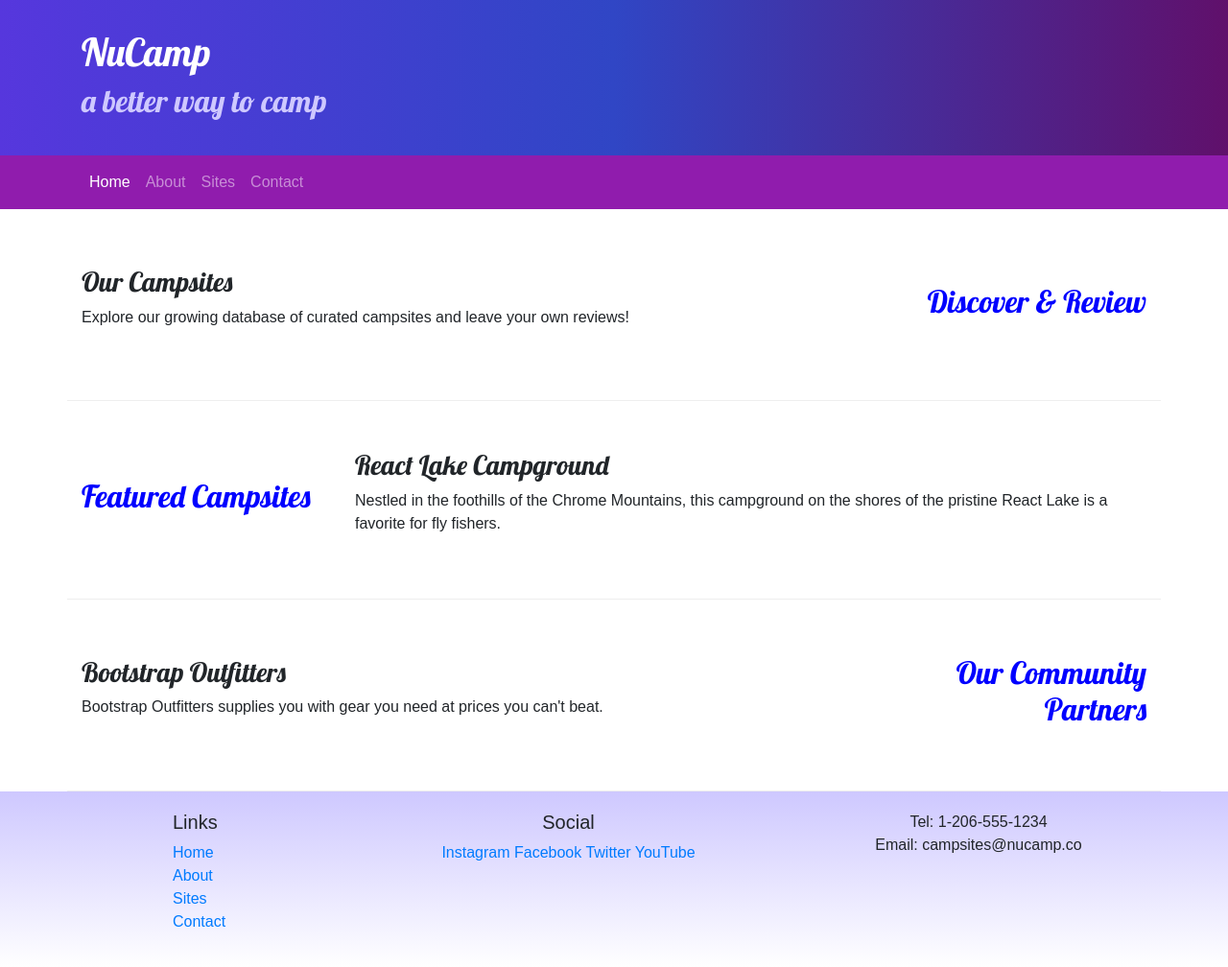
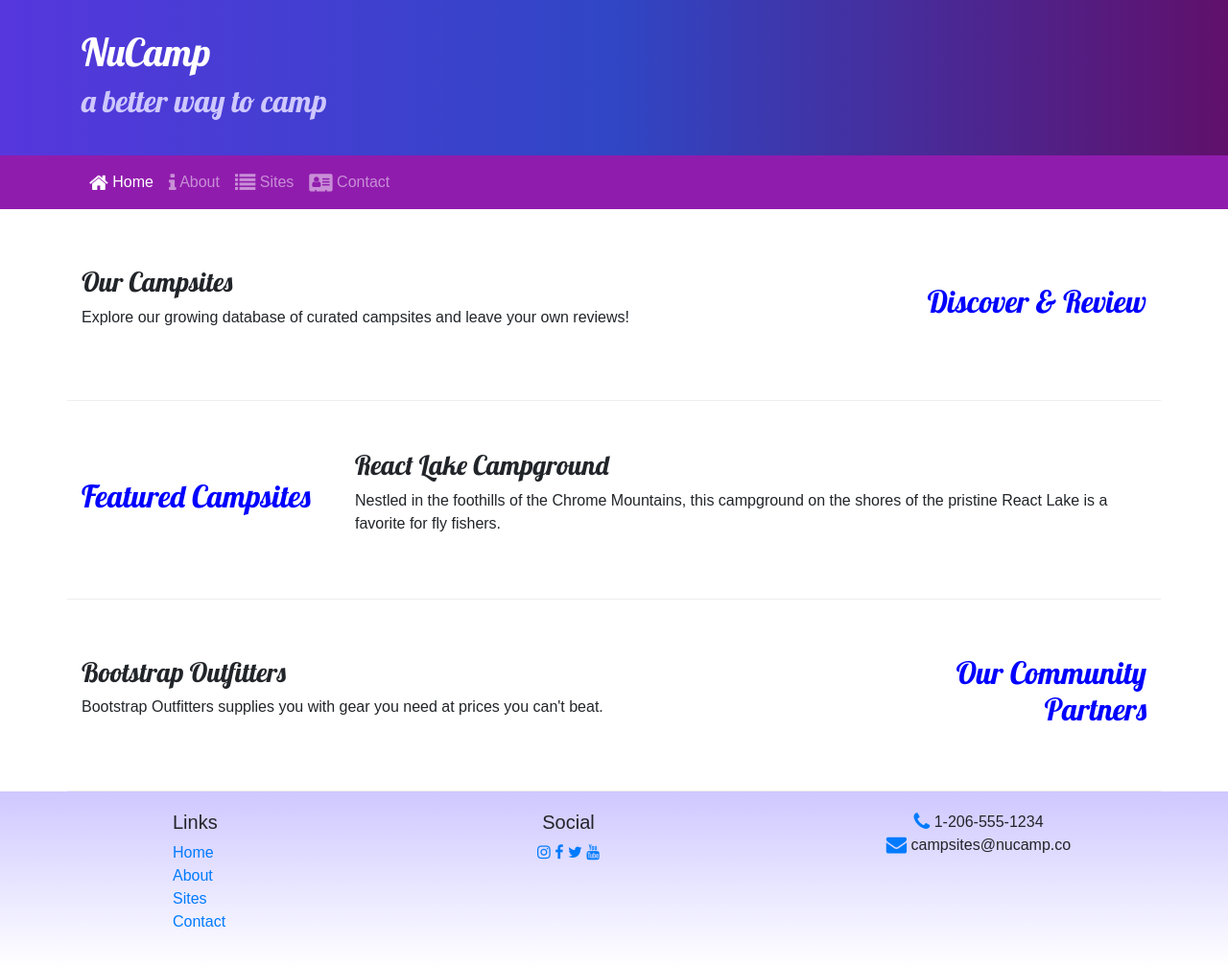
Before and after one commit to victrzzz/nucampsite, a website: page index.html in a window 1280 px wide. Shown: the whole page at 96% size. Drawn offline with nearby package versions, Linux system fonts and the light colour scheme.

Commit message:
Nav Icons

```diff
--- a/index.html
+++ b/index.html
@@ -10,6 +10,7 @@
         <link rel="stylesheet" href="node_modules/bootstrap/dist/css/bootstrap.min.css" />
 
         <!-- Additional CSS must be placed after Bootstrap CSS -->
+        <link rel="stylesheet" href="node_modules/font-awesome/css/font-awesome.min.css" />
         <link rel="stylesheet" href="https://fonts.googleapis.com/css?family=Lobster|Open+Sans" />
         <link rel="stylesheet" href="css/styles.css" />
 
@@ -36,10 +37,10 @@
 
             <div class="collapse navbar-collapse" id="nucampNavbar">
                 <ul class="navbar-nav">
-                        <li class="nav-item active"><a class="nav-link" href="#">Home</a></li>
-                        <li class="nav-item"><a class="nav-link" href="/aboutus.html">About</a></li>
-                        <li class="nav-item"><a class="nav-link" href="#">Sites</a></li>
-                        <li class="nav-item"><a class="nav-link" href="#">Contact</a></li>
+                        <li class="nav-item active"><a class="nav-link" href="#"><i class="fa fa-home fa-lg"></i> Home</a></li>
+                        <li class="nav-item"><a class="nav-link" href="/aboutus.html"><i class="fa fa-info fa-lg"></i> About</a></li>
+                        <li class="nav-item"><a class="nav-link" href="#"><i class="fa fa-list fa-lg"></i> Sites</a></li>
+                        <li class="nav-item"><a class="nav-link" href="#"><i class="fa fa-address-card fa-lg"></i> Contact</a></li>
                 </ul>
             </div>
         </div>
@@ -91,14 +92,14 @@
                 </div>
                 <div class="col-6 col-sm-5 text-center">
                     <h5>Social</h5>
-                    <a href="http://instagram.com/">Instagram</a>
-                    <a href="http://facebook.com/">Facebook</a>
-                    <a href="http://twitter.com/">Twitter</a>
-                    <a href="http://youtube.com/">YouTube</a>
+                    <a href="http://instagram.com/"><i class="fa fa-instagram "></i></a>
+                    <a href="http://facebook.com/"><i class="fa fa-facebook"></i></a>
+                    <a href="http://twitter.com/"><i class="fa fa-twitter"></i></a>
+                    <a href="http://youtube.com/"><i class="fa fa-youtube"></i></a>
                 </div>
                 <div class="col-sm-4 text-center">
-                    Tel: 1-206-555-1234<br />
-                    Email: campsites@nucamp.co
+                    <i class="fa fa-phone fa-lg text-primary"></i> 1-206-555-1234<br />
+                    <i class="fa fa-envelope fa-lg text-primary"></i> campsites@nucamp.co
                 </div>
             </div>
         </div>
--- a/package.json
+++ b/package.json
@@ -15,6 +15,7 @@
   },
   "dependencies": {
     "bootstrap": "^4.5.2",
+    "font-awesome": "^4.7.0",
     "jquery": "^3.5.1",
     "popper.js": "^1.16.1"
   }
```
Also changed, not shown: aboutus.html (+11 -10 lines), 1 other file.
